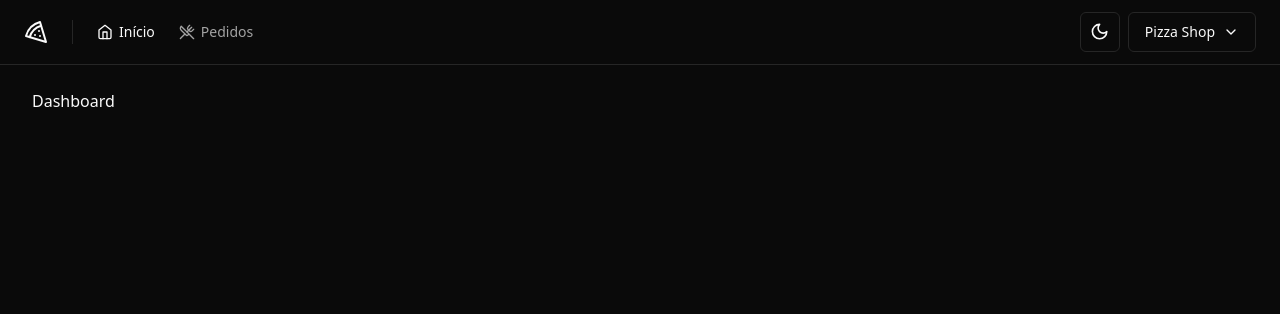
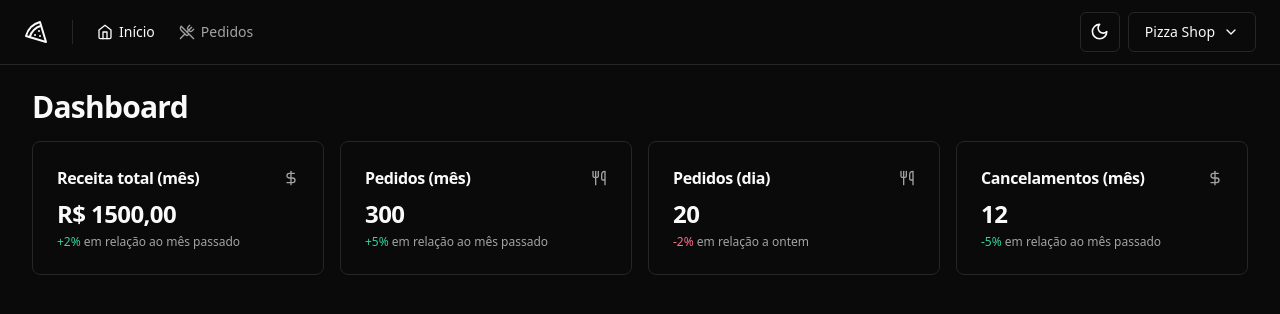
Before and after one commit to keyyuwan/pizza-shop-web, a React app: page / in a window 1280 px wide. Shown: the top 314 px of the page. Built offline with nearby package versions, Linux system fonts and the light colour scheme; the HTML template or start-up script is replaced by a standard one.

Commit message:
chore: setup dashboard cards

```diff
--- /dev/null
+++ b/src/components/ui/card.tsx
@@ -0,0 +1,79 @@
+import * as React from 'react'
+
+import { cn } from '@/lib/utils'
+
+const Card = React.forwardRef<
+  HTMLDivElement,
+  React.HTMLAttributes<HTMLDivElement>
+>(({ className, ...props }, ref) => (
+  <div
+    ref={ref}
+    className={cn(
+      'rounded-lg border bg-card text-card-foreground shadow-sm',
+      className,
+    )}
+    {...props}
+  />
+))
+Card.displayName = 'Card'
+
+const CardHeader = React.forwardRef<
+  HTMLDivElement,
+  React.HTMLAttributes<HTMLDivElement>
+>(({ className, ...props }, ref) => (
+  <div
+    ref={ref}
+    className={cn('flex flex-col space-y-1.5 p-6', className)}
+    {...props}
+  />
+))
+CardHeader.displayName = 'CardHeader'
+
+const CardTitle = React.forwardRef<
+  HTMLParagraphElement,
+  React.HTMLAttributes<HTMLHeadingElement>
+>(({ className, ...props }, ref) => (
+  <h3
+    ref={ref}
+    className={cn(
+      'text-2xl font-semibold leading-none tracking-tight',
+      className,
+    )}
+    {...props}
+  />
+))
+CardTitle.displayName = 'CardTitle'
+
+const CardDescription = React.forwardRef<
+  HTMLParagraphElement,
+  React.HTMLAttributes<HTMLParagraphElement>
+>(({ className, ...props }, ref) => (
+  <p
+    ref={ref}
+    className={cn('text-sm text-muted-foreground', className)}
+    {...props}
+  />
+))
+CardDescription.displayName = 'CardDescription'
+
+const CardContent = React.forwardRef<
+  HTMLDivElement,
+  React.HTMLAttributes<HTMLDivElement>
+>(({ className, ...props }, ref) => (
+  <div ref={ref} className={cn('p-6 pt-0', className)} {...props} />
+))
+CardContent.displayName = 'CardContent'
+
+const CardFooter = React.forwardRef<
+  HTMLDivElement,
+  React.HTMLAttributes<HTMLDivElement>
+>(({ className, ...props }, ref) => (
+  <div
+    ref={ref}
+    className={cn('flex items-center p-6 pt-0', className)}
+    {...props}
+  />
+))
+CardFooter.displayName = 'CardFooter'
+
+export { Card, CardHeader, CardFooter, CardTitle, CardDescription, CardContent }
--- a/src/pages/app/dashboard.tsx
+++ /dev/null
@@ -1,10 +0,0 @@
-import { Helmet } from 'react-helmet-async'
-
-export function Dashboard() {
-  return (
-    <>
-      <Helmet title="Dashboard" />
-      <h1>Dashboard</h1>
-    </>
-  )
-}
--- /dev/null
+++ b/src/pages/app/dashboard/dashboard.tsx
@@ -0,0 +1,24 @@
+import { Helmet } from 'react-helmet-async'
+
+import { DayOrdersAmountCard } from './day-orders-amount-card'
+import { MonthCanceledOrdersAmountCard } from './month-canceled-orders-amount-card'
+import { MonthOrdersAmountCard } from './month-orders-amount-card'
+import { MonthRevenueCard } from './month-revenue-card'
+
+export function Dashboard() {
+  return (
+    <>
+      <Helmet title="Dashboard" />
+      <div className="flex flex-col gap-4">
+        <h1 className="text-3xl font-bold tracking-tight">Dashboard</h1>
+
+        <div className="grid grid-cols-4 gap-4">
+          <MonthRevenueCard />
+          <MonthOrdersAmountCard />
+          <DayOrdersAmountCard />
+          <MonthCanceledOrdersAmountCard />
+        </div>
+      </div>
+    </>
+  )
+}
--- /dev/null
+++ b/src/pages/app/dashboard/day-orders-amount-card.tsx
@@ -0,0 +1,22 @@
+import { Utensils } from 'lucide-react'
+
+import { Card, CardContent, CardHeader, CardTitle } from '@/components/ui/card'
+
+export function DayOrdersAmountCard() {
+  return (
+    <Card>
+      <CardHeader className="flex-row items-center justify-between space-y-0 pb-2">
+        <CardTitle className="text-base font-semibold">Pedidos (dia)</CardTitle>
+        <Utensils className="h-4 w-4 text-muted-foreground" />
+      </CardHeader>
+
+      <CardContent className="space-y-1">
+        <span className="text-2xl font-bold tracking-tight">20</span>
+        <p className="text-xs text-muted-foreground">
+          <span className="text-rose-500 dark:text-rose-400">-2%</span> em
+          relação a ontem
+        </p>
+      </CardContent>
+    </Card>
+  )
+}
--- /dev/null
+++ b/src/pages/app/dashboard/month-canceled-orders-amount-card.tsx
@@ -0,0 +1,24 @@
+import { DollarSign } from 'lucide-react'
+
+import { Card, CardContent, CardHeader, CardTitle } from '@/components/ui/card'
+
+export function MonthCanceledOrdersAmountCard() {
+  return (
+    <Card>
+      <CardHeader className="flex-row items-center justify-between space-y-0 pb-2">
+        <CardTitle className="text-base font-semibold">
+          Cancelamentos (mês)
+        </CardTitle>
+        <DollarSign className="h-4 w-4 text-muted-foreground" />
+      </CardHeader>
+
+      <CardContent className="space-y-1">
+        <span className="text-2xl font-bold tracking-tight">12</span>
+        <p className="text-xs text-muted-foreground">
+          <span className="text-emerald-500 dark:text-emerald-400">-5%</span> em
+          relação ao mês passado
+        </p>
+      </CardContent>
+    </Card>
+  )
+}
--- /dev/null
+++ b/src/pages/app/dashboard/month-orders-amount-card.tsx
@@ -0,0 +1,22 @@
+import { Utensils } from 'lucide-react'
+
+import { Card, CardContent, CardHeader, CardTitle } from '@/components/ui/card'
+
+export function MonthOrdersAmountCard() {
+  return (
+    <Card>
+      <CardHeader className="flex-row items-center justify-between space-y-0 pb-2">
+        <CardTitle className="text-base font-semibold">Pedidos (mês)</CardTitle>
+        <Utensils className="h-4 w-4 text-muted-foreground" />
+      </CardHeader>
+
+      <CardContent className="space-y-1">
+        <span className="text-2xl font-bold tracking-tight">300</span>
+        <p className="text-xs text-muted-foreground">
+          <span className="text-emerald-500 dark:text-emerald-400">+5%</span> em
+          relação ao mês passado
+        </p>
+      </CardContent>
+    </Card>
+  )
+}
--- /dev/null
+++ b/src/pages/app/dashboard/month-revenue-card.tsx
@@ -0,0 +1,24 @@
+import { DollarSign } from 'lucide-react'
+
+import { Card, CardContent, CardHeader, CardTitle } from '@/components/ui/card'
+
+export function MonthRevenueCard() {
+  return (
+    <Card>
+      <CardHeader className="flex-row items-center justify-between space-y-0 pb-2">
+        <CardTitle className="text-base font-semibold">
+          Receita total (mês)
+        </CardTitle>
+        <DollarSign className="h-4 w-4 text-muted-foreground" />
+      </CardHeader>
+
+      <CardContent className="space-y-1">
+        <span className="text-2xl font-bold tracking-tight">R$ 1500,00</span>
+        <p className="text-xs text-muted-foreground">
+          <span className="text-emerald-500 dark:text-emerald-400">+2%</span> em
+          relação ao mês passado
+        </p>
+      </CardContent>
+    </Card>
+  )
+}
--- a/src/routes.tsx
+++ b/src/routes.tsx
@@ -2,7 +2,7 @@
 
 import { AppLayout } from './pages/_layouts/app'
 import { AuthLayout } from './pages/_layouts/auth'
-import { Dashboard } from './pages/app/dashboard'
+import { Dashboard } from './pages/app/dashboard/dashboard'
 import { Orders } from './pages/app/orders/orders'
 import { SignIn } from './pages/auth/sign-in'
 import { SignUp } from './pages/auth/sign-up'
```
